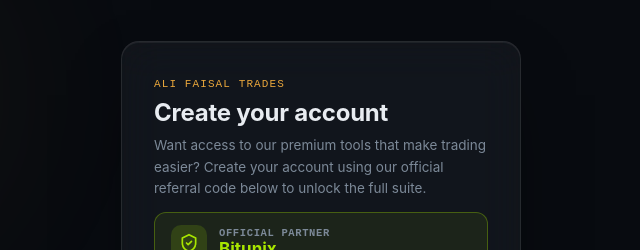
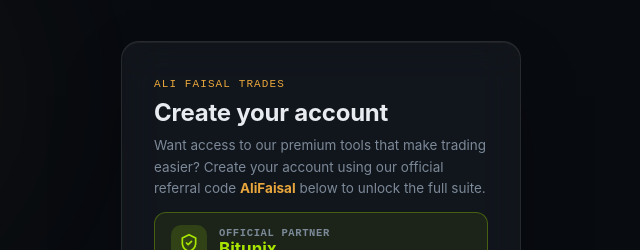
Before and after one commit to alifaisal4579-ops/aft-frontend, a React (Vite) app: page /signup in a window 1280 px wide. Shown: the top 250 px of the page, without its empty margins (319-959 px from the left). Built offline with nearby package versions, Linux system fonts and the light colour scheme; no server answers.

Commit message:
Update Signup.jsx

```diff
--- a/src/Signup.jsx
+++ b/src/Signup.jsx
@@ -39,7 +39,7 @@
         <h1>Create your account</h1>
         <p className="signup-intro">
           Want access to our premium tools that make trading easier? Create your account
-          using our official referral code below to unlock the full suite.
+          using our official referral code <b>AliFaisal</b> below to unlock the full suite.
         </p>
         <div className="partner-badge">
           <div className="partner-badge-icon">
```
